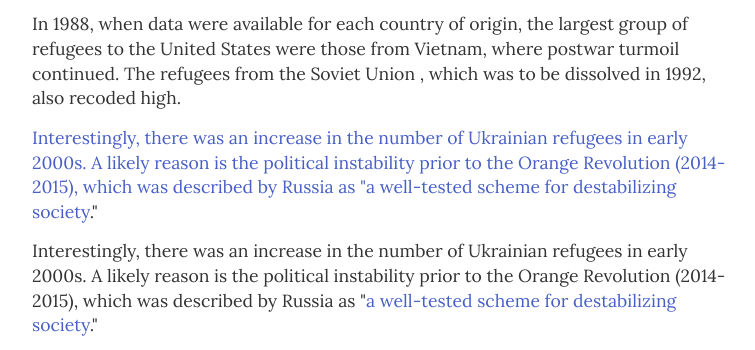
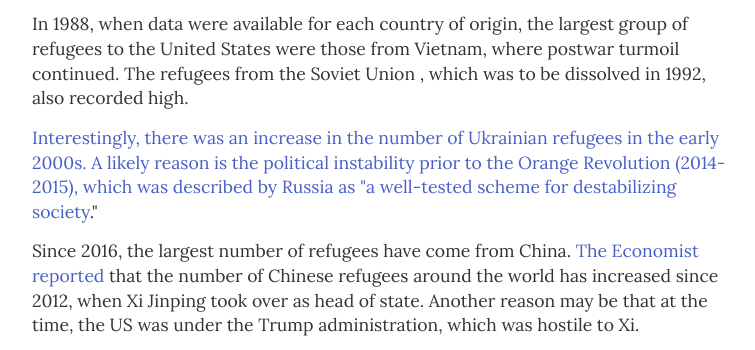
Before and after one commit to naokatoh/refugee-us, a plain HTML site: page docs/index.html in a window 1280 px wide. Shown: the part 1302-1652 px from the top of the page, without its empty margins (258-1013 px from the left). Drawn offline with nearby package versions, Linux system fonts and the light colour scheme; a script that the page names is missing.

Commit message:
Add files via upload

```diff
--- a/docs/index.html
+++ b/docs/index.html
@@ -318,17 +318,14 @@
 
 
 	<p class="body-text serif">
-        In 1988, when data were available for each country of origin, the largest group of refugees to the United States were those from Vietnam, where postwar turmoil continued. The refugees from the Soviet Union , which was to be dissolved in 1992, also recoded high.
+        In 1988, when data were available for each country of origin, the largest group of refugees to the United States were those from Vietnam, where postwar turmoil continued. The refugees from the Soviet Union , which was to be dissolved in 1992, also recorded high.
     </p>
 
 
     <p class="body-text serif">
-        Interestingly, there was an increase in the number of Ukrainian refugees in early 2000s. A likely reason is the political instability prior to the Orange Revolution (2014-2015), which was described by Russia as "<a href="https://www.kyivpost.com/article/content/eastern-europe/putin-calls-color-revolutions-an-instrument-of-des-118993.html">a well-tested scheme for destabilizing society</a>."
+        Interestingly, there was an increase in the number of Ukrainian refugees in the early 2000s. A likely reason is the political instability prior to the Orange Revolution (2014-2015), which was described by Russia as "<a href="https://www.kyivpost.com/article/content/eastern-europe/putin-calls-color-revolutions-an-instrument-of-des-118993.html">a well-tested scheme for destabilizing society</a>."
     </p>
 
-    <p class="body-text serif">
-        Interestingly, there was an increase in the number of Ukrainian refugees in early 2000s. A likely reason is the political instability prior to the Orange Revolution (2014-2015), which was described by Russia as "<a href="https://www.kyivpost.com/article/content/eastern-europe/putin-calls-color-revolutions-an-instrument-of-des-118993.html">a well-tested scheme for destabilizing society</a>."
-    </p>
 
     <p class="body-text serif">
     Since 2016, the largest number of refugees have come from China. <a href ="https://www.economist.com/graphic-detail/2021/07/28/under-xi-jinping-the-number-of-chinese-asylum-seekers-has-shot-up">The Economist reported</a> that the number of Chinese refugees around the world has increased since 2012, when Xi Jinping took over as head of state. Another reason may be that at the time, the US was under the Trump administration, which was hostile to Xi.
@@ -360,7 +357,7 @@
 	</p>
 
 	<p class="body-text serif">
-        From the 1980s to the present, Mexico has been the country of asylum for many refugees from Latin America, including El Salvador, Guatemala, and Honduras. Mexico is not always politically stable country, either, but applications for refugee status in Mexico have <a href="https://www.aljazeera.com/news/2021/12/21/refugee-requests-in-mexico-triple-in-2021">roughly tripled</a> in 2021 from the previous year. Many are presumably seeking asylum while waiting to try to get in the US. Mexico is not only the final destination of asylum seekers, but also <a href="https://www.npr.org/2019/06/19/734165446/the-recent-influx-of-african-asylum-seekers-is-taxing-social-services-in-maine">the gateway to the US</a>.
+        From the 1980s to the present, Mexico has been the country of asylum for many refugees from Latin America, including El Salvador, Guatemala, and Honduras. Mexico is not always a politically stable country, either, but applications for refugee status in Mexico have <a href="https://www.aljazeera.com/news/2021/12/21/refugee-requests-in-mexico-triple-in-2021">roughly tripled</a> in 2021 from the previous year. Many are presumably seeking asylum while waiting to try to get in the US. Mexico is not only the final destination of asylum seekers, but also <a href="https://www.npr.org/2019/06/19/734165446/the-recent-influx-of-african-asylum-seekers-is-taxing-social-services-in-maine">the gateway to the US</a>.
 
 	</p>
 
```
